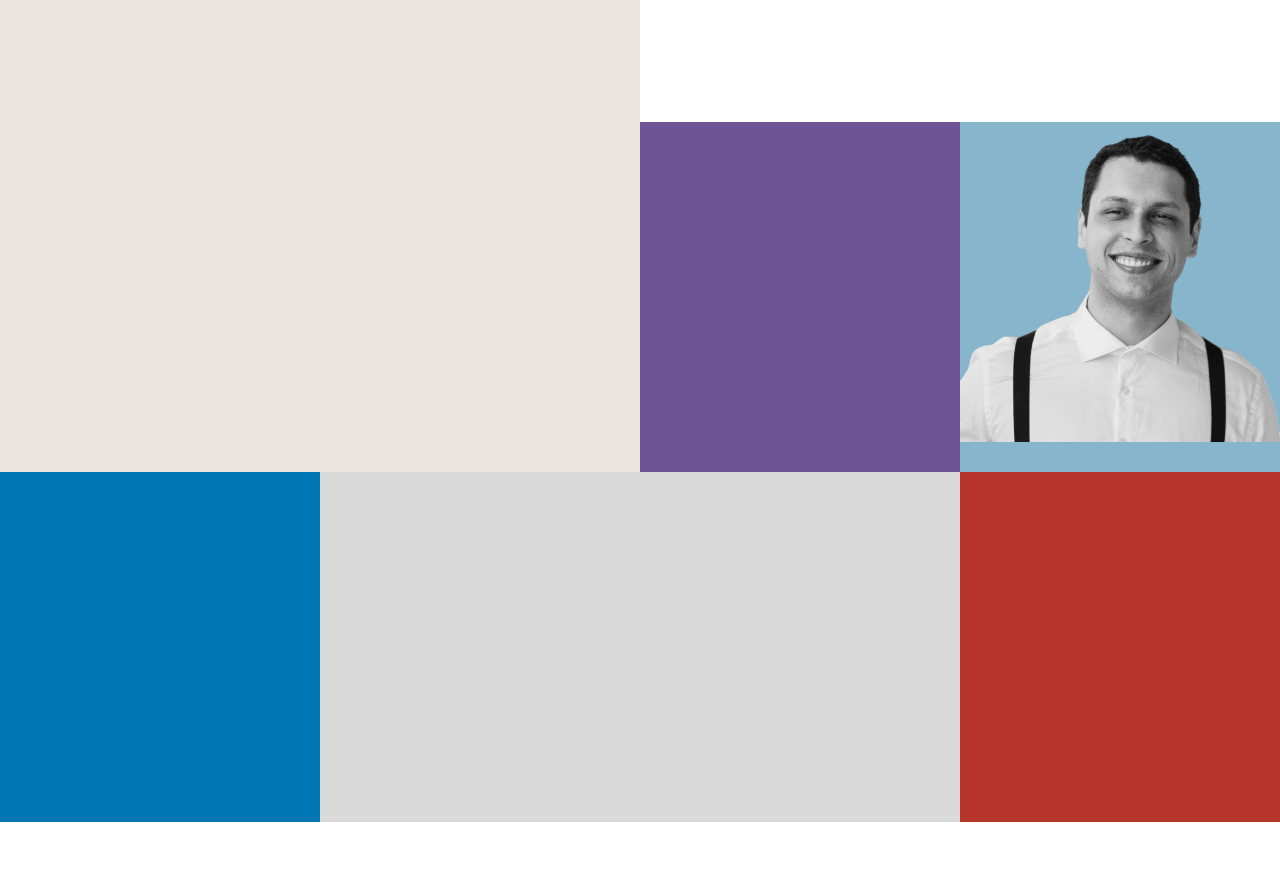
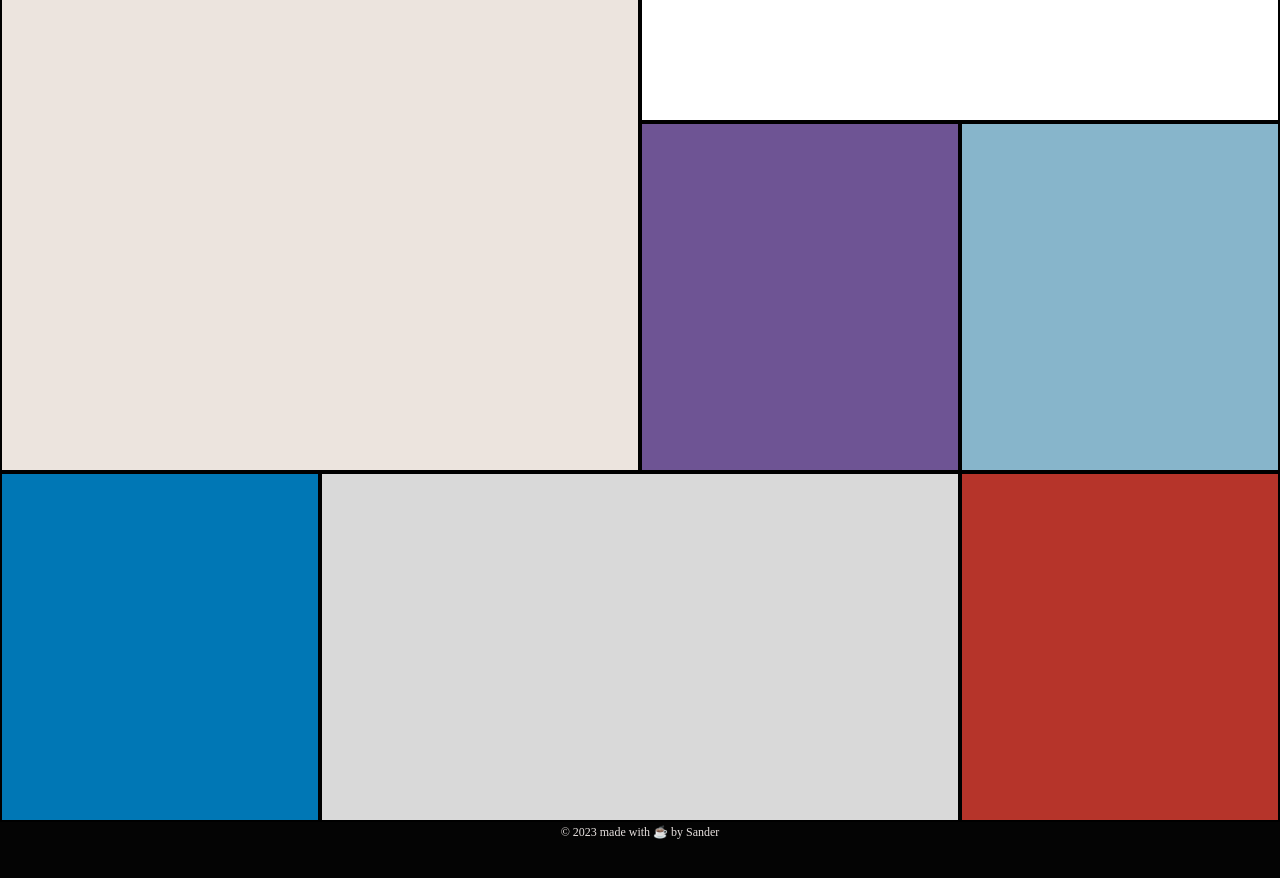
Before and after one commit to sanderdsz/sander-nextjs, a Next.js app: page / in a window 1280 px wide. Shown: the part 340-1218 px from the top of the page. Before the commit the page ends 1162 px from the top, so only its background shows below. Built offline with nearby package versions, Linux system fonts and the light colour scheme; a web font is replaced by a local one.

Commit message:
chore: fixing responsible and grid component

```diff
--- a/package.json
+++ b/package.json
@@ -15,6 +15,7 @@
     "@types/react-dom": "18.0.11",
     "eslint": "8.34.0",
     "eslint-config-next": "13.1.6",
+    "lodash": "^4.17.21",
     "next": "13.1.6",
     "react": "18.2.0",
     "react-dom": "18.2.0",
--- /dev/null
+++ b/src/components/Footer/index.tsx
@@ -0,0 +1,15 @@
+import styles from './styles.module.scss'
+
+const Footer = () => {
+  return (
+    <div className={styles.footer}>
+      <div className={styles.container}>
+        <span>
+          © 2023 made with ☕ by Sander
+        </span>
+      </div>
+    </div>
+  )
+}
+
+export default Footer
--- /dev/null
+++ b/src/components/Footer/styles.module.scss
@@ -0,0 +1,17 @@
+.footer {
+  height: 9.5rem;
+  display: flex;
+  justify-content: center;
+  background-color: #040404;
+}
+
+.container {
+  position: relative;
+  > span {
+    bottom: 0;
+    margin-bottom: 1rem;
+    font-size: .75rem;
+    font-family: 'Okta Neue';
+    color: #E8E2E0;
+  }
+}
--- a/src/components/Grid/index.tsx
+++ b/src/components/Grid/index.tsx
@@ -1,9 +1,15 @@
+import { useEffect, useState } from 'react';
+import Image from 'next/image'
 import { WidthProvider, Responsive } from 'react-grid-layout'
-import Image from 'next/image'
+import GridItem from '../GridItem';
+import UseDeviceSize from '@/utils/UseDeviceSize';
+
+import "/node_modules/react-grid-layout/css/styles.css";
+import "/node_modules/react-resizable/css/styles.css";
 
 const ResponsiveGridLayout = WidthProvider(Responsive)
 
-const layout = [
+const layoutLG = [
   { i: "first", x: 0, y: 0, w: 2, h: 14, minW: 2, maxW: 2 },
   { i: "second", x: 3, y: 0, w: 2, h: 7, minW: 2, maxW: 2 },
   { i: "third", x: 2, y: 1, w: 1, h: 7, minW: 1, maxW: 1 },
@@ -13,11 +19,41 @@ const layout = [
   { i: "seventh", x: 3, y: 2, w: 1, h: 7, minW: 1, maxW: 1 },
 ];
 
+const layoutSM = [
+  { i: "first", x: 0, y: 0, w: 2, h: 4, minW: 2, maxW: 2 },
+  { i: "second", x: 0, y: 8, w: 2, h: 4, minW: 2, maxW: 2 },
+  { i: "third", x: 0, y: 4, w: 1, h: 4, minW: 1, maxW: 2 },
+  { i: "fourth", x: 2, y: 4, w: 1, h: 4, minW: 1, maxW: 2 },
+  { i: "fifth", x: 0, y: 16, w: 1, h: 4, minW: 1, maxW: 2 },
+  { i: "sixth", x: 0, y: 12, w: 2, h: 4, minW: 2, maxW: 2 },
+  { i: "seventh", x: 2, y: 16, w: 1, h: 4, minW: 1, maxW: 2 },
+];
+
 const Grid = () => {
+  const [gridItemHeight, setGridItemHeight] = useState(0)
+
+  const [screenWidth, screenHeight] = UseDeviceSize()
+
+  useEffect(() => {
+    switch(true) {
+      case screenWidth <= 768:
+        setGridItemHeight(100)
+        break;
+      case screenWidth <= 996:
+        setGridItemHeight(100)
+        break;
+      case screenWidth < 1200:
+        setGridItemHeight(100)
+        break;
+      default:
+        setGridItemHeight(350)
+    }
+  }, [screenWidth])
+
   return (
     <>
       <ResponsiveGridLayout
-          layouts={{ lg: layout }}
+        layouts={{ lg: layoutLG, md: layoutSM, sm: layoutSM }}
         breakpoints={{ lg: 1200, md: 996, sm: 768, xs: 480 }}
         cols={{ lg: 4, md: 2, sm: 2, xs: 2 }}
         margin={[0, 0]}
@@ -25,22 +61,49 @@ const Grid = () => {
         rowHeight={50}
         isResizable={false}
       >
-          <div key="first" style={{background: '#ECE4DE'}}></div>
-          <div key="second" style={{background: '#FFFFFF'}}></div>
-          <div key="third" style={{background: '#6E5494'}}></div>
+        <div key="first" style={{background: '#ECE4DE'}}>
+          {(screenWidth <= 996) ? (
+            <GridItem height={`${gridItemHeight}px`}>
+              <p>Width: {screenWidth}</p>
+              <p>Height: {screenHeight}</p>
+            </GridItem>
+          ) : (
+            <GridItem height={`${2 * gridItemHeight}px`}>
+              <p>Width: {screenWidth}</p>
+              <p>Height: {screenHeight}</p>
+            </GridItem>
+          )}
+        </div>
+        <div key="second" style={{background: '#FFFFFF'}}>
+          <GridItem height={`${gridItemHeight}px`} />
+        </div>
+        <div key="third" style={{background: '#6E5494'}}>
+          <GridItem height={`${gridItemHeight}px`} />
+        </div>
         <div key="fourth" style={{background: '#87B5CB'}}>
+          <GridItem height={`${gridItemHeight}px`}>
+            <div style={{ display: 'flex', alignItems: 'center', justifyContent: 'center' }}>
+              {/*
               <Image
-                className="object-cover"
-                layout="responsive"
+                style={{ objectFit: 'cover' }}
                 src="/sander-photo.png"
                 alt="me"
-                width="300"
-                height="300"
+                width="360"
+                height="345"
               />
+              */}
             </div>
-          <div key="fifth" style={{background: '#0077B5'}}></div>
-          <div key="sixth" style={{background: '#D9D9D9'}}></div>
-          <div key="seventh" style={{background: '#B6342A'}}></div>
+          </GridItem>
+        </div>
+        <div key="fifth" style={{background: '#0077B5'}}>
+          <GridItem height={`${gridItemHeight}px`} />
+        </div>
+        <div key="sixth" style={{background: '#D9D9D9'}}>
+          <GridItem height={`${gridItemHeight}px`} />
+        </div>
+        <div key="seventh" style={{background: '#B6342A'}}>
+          <GridItem height={`${gridItemHeight}px`} />
+        </div>
       </ResponsiveGridLayout>
     </>
   )
--- /dev/null
+++ b/src/components/GridItem/index.tsx
@@ -0,0 +1,19 @@
+import styles from './styles.module.scss'
+
+type GridItemProps = {
+  height?: string,
+  children?: any
+}
+
+const GridItem = ({ height, children }: GridItemProps) => {
+  return (
+    <div
+      className={styles.container}
+      style={{ height: height }}
+    >
+      { children }
+    </div>
+  )
+}
+
+export default GridItem
--- /dev/null
+++ b/src/components/GridItem/styles.module.scss
@@ -0,0 +1,6 @@
+.container {
+  box-sizing: border-box;
+  border-style: solid;
+  border-width: 2px;
+  border-color: #000000;
+}
--- a/src/pages/index.tsx
+++ b/src/pages/index.tsx
@@ -1,6 +1,7 @@
+import Head from 'next/head'
+import Footer from '@/components/Footer'
 import Grid from '@/components/Grid'
 import Header from '@/components/Header'
-import Head from 'next/head'
 
 export default function Home() {
   return (
@@ -14,6 +15,7 @@ export default function Home() {
       <main>
         <Header />
         <Grid />
+        <Footer />
       </main>
     </>
   )
--- a/src/styles/globals.css
+++ b/src/styles/globals.css
@@ -8,6 +8,7 @@ html,
 body {
   max-width: 100vw;
   overflow-x: hidden;
+  background-color: #040404;
 }
 
 @font-face {
--- /dev/null
+++ b/src/utils/UseDeviceSize.tsx
@@ -0,0 +1,21 @@
+import { useEffect, useState } from "react"
+
+const UseDeviceSize = () => {
+  const [screenWidth, setScreenWidth] = useState(0)
+  const [screenHeight, setScreenHeight] = useState(0)
+
+  useEffect(() => {
+    function handleResize () {
+      setScreenWidth(window.innerWidth)
+      setScreenHeight(window.innerHeight)
+    }
+
+    handleResize()
+
+    window.addEventListener('resize', handleResize)
+  }, [])
+
+  return [screenWidth, screenHeight]
+}
+
+export default UseDeviceSize
```
Also changed, not shown: 1 other file (tests, documents, lock files or other folders). Lines whose indentation alone changed are shown as unchanged.
